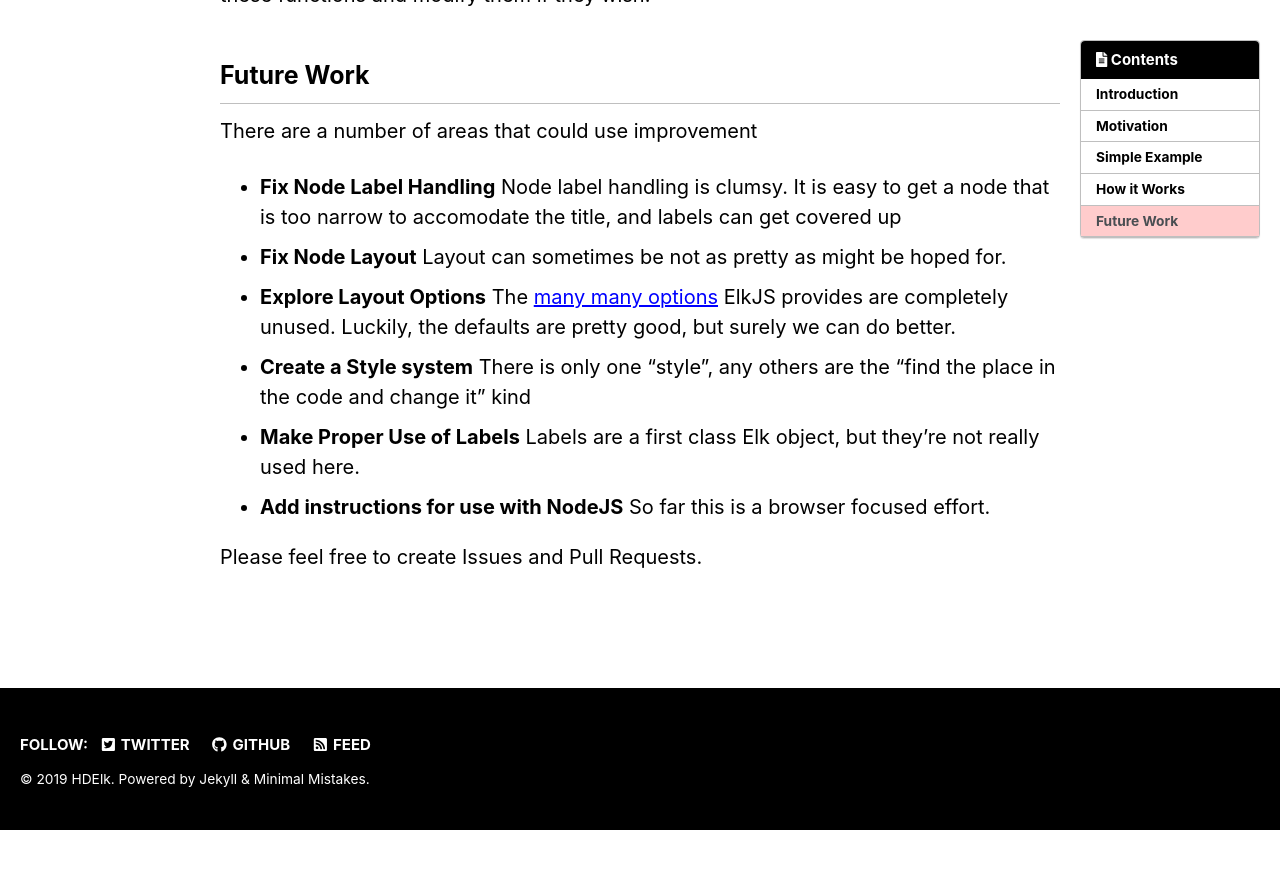
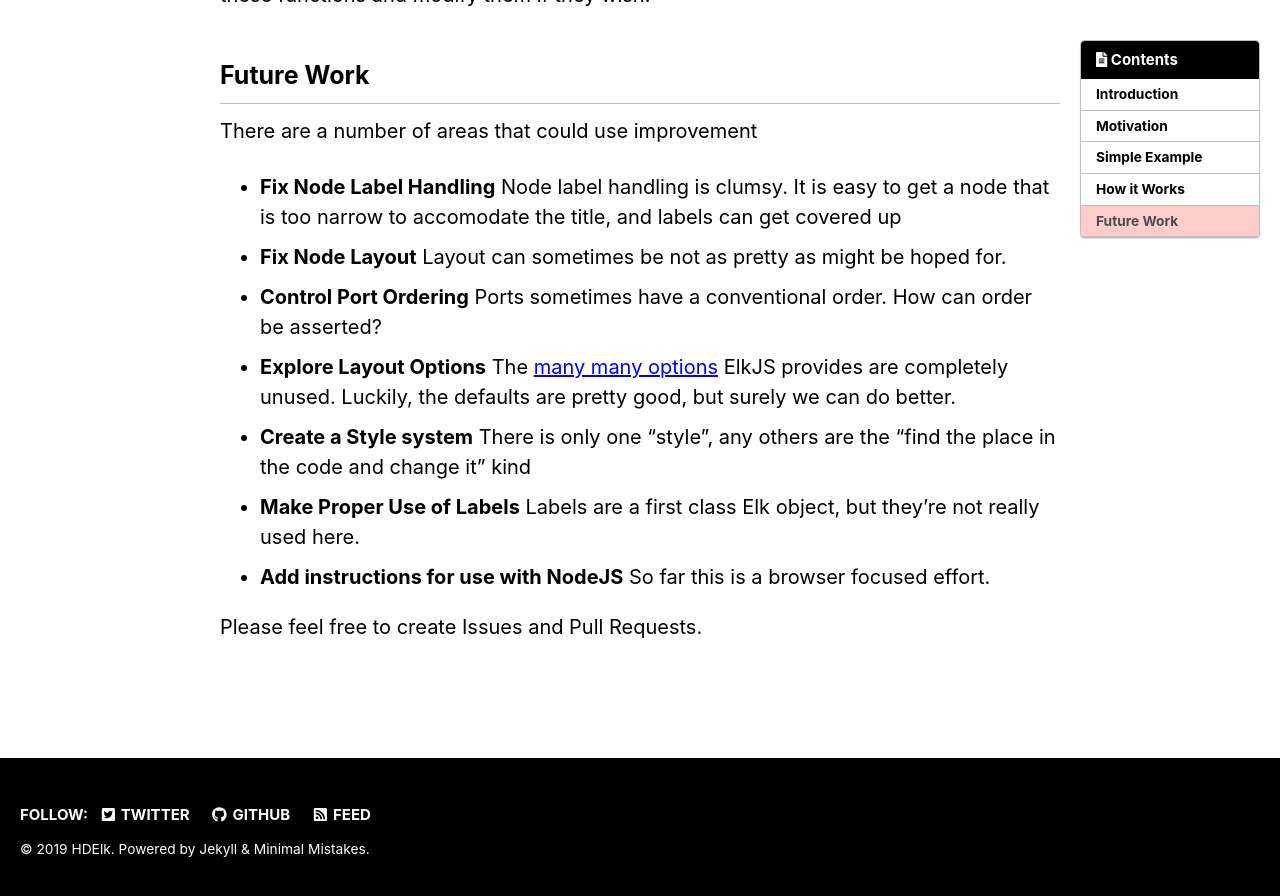
Before and after one commit to davidthings/hdelk, a Jekyll site: the page built from docs/top.md, in a window 1280 px wide and 900 px high, scrolled down 6381 px. Shown: the top 896 px of the window. Built offline with Jekyll 4.4.1, drawn with Linux system fonts in a browser that asks for light colours; cached includes are drawn as plain includes; nearby versions of some CDN libraries; a script that is not in the unit is left out; the list of posts is cut into pages by our own code; our own code applies the rules of GitHub Pages for plain Markdown files; before the commit the page ends 7211 px from its top, so only the background shows below that.

Commit message:
more work

```diff
--- a/docs/top.md
+++ b/docs/top.md
@@ -236,6 +236,7 @@ There are a number of areas that could use improvement
 
 - **Fix Node Label Handling** Node label handling is clumsy.  It is easy to get a node that is too narrow to accomodate the title, and labels can get covered up
 - **Fix Node Layout**  Layout can sometimes be not as pretty as might be hoped for.
+- **Control Port Ordering** Ports sometimes have a conventional order.  How can order be asserted?
 - **Explore Layout Options** The [many many options](https://www.eclipse.org/elk/reference/options.html) ElkJS provides are completely unused.  Luckily, the defaults are pretty good, but surely we can do better.
 - **Create a Style system** There is only one "style", any others are the "find the place in the code and change it" kind
 - **Make Proper Use of Labels** Labels are a first class Elk object, but they're not really used here.
```
